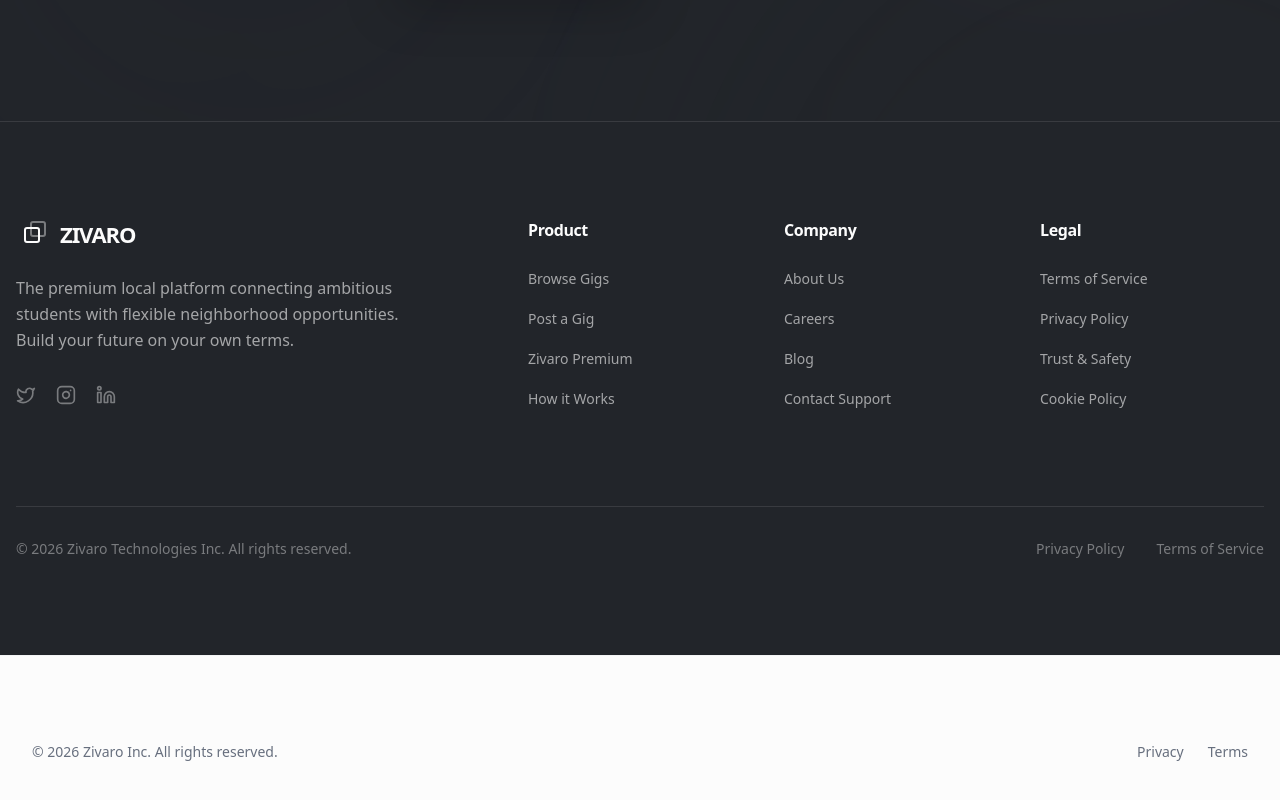
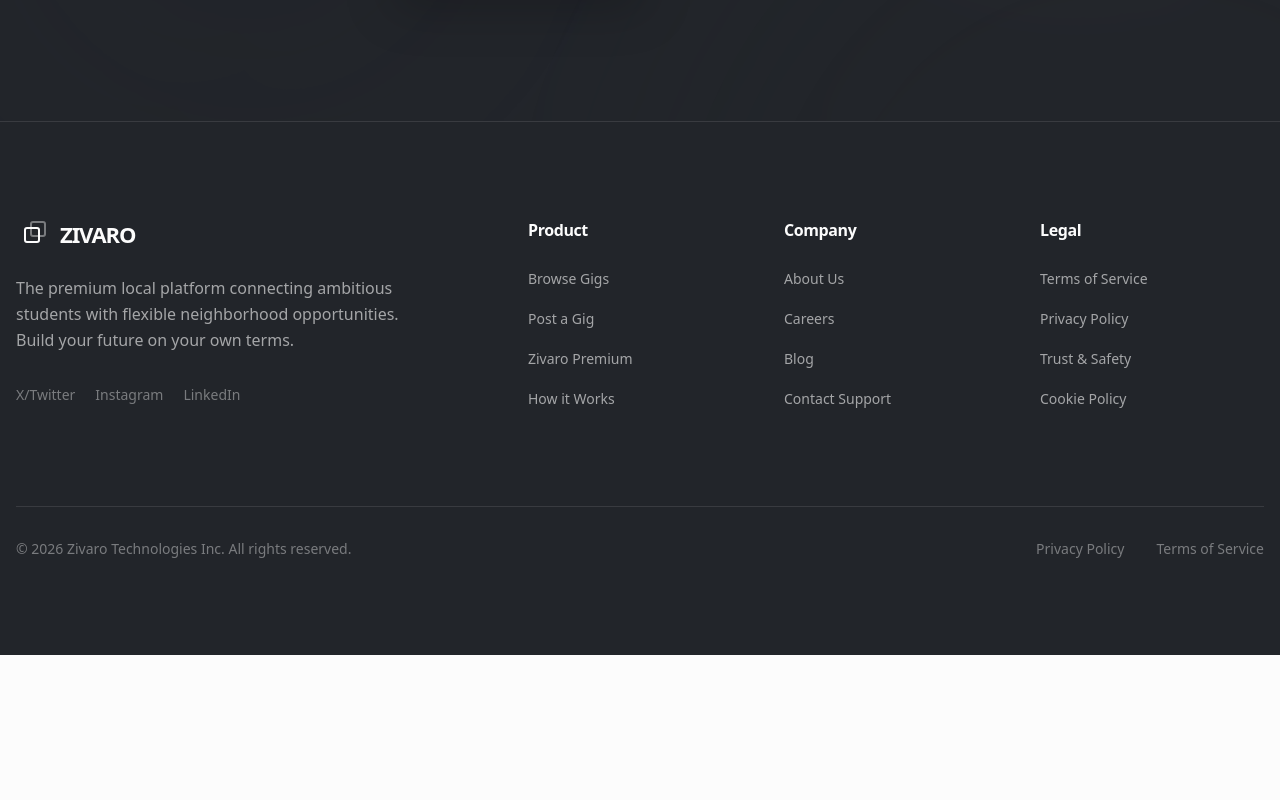
Before and after one commit to salmanahmad34/zivaro, a React (Vite) app: page / in a window 1280 px wide. Shown: the part 9377-10177 px from the top of the page. After the commit the page ends 10032 px from the top, so only its background shows below. Built offline with nearby package versions, Linux system fonts and the light colour scheme.

Commit message:
Fixed unsupported footer social icons

```diff
--- a/src/components/landing/FooterSection.tsx
+++ b/src/components/landing/FooterSection.tsx
@@ -1,6 +1,6 @@
 import { motion } from 'framer-motion'
 import { Link } from 'react-router-dom'
-import { Twitter, Instagram, Linkedin } from 'lucide-react'
+
 
 const FOOTER_LINKS = {
   Product: [
@@ -24,9 +24,9 @@ const FOOTER_LINKS = {
 }
 
 const SOCIAL_LINKS = [
-  { icon: Twitter, href: '#' },
-  { icon: Instagram, href: '#' },
-  { icon: Linkedin, href: '#' }
+  { name: 'X/Twitter', href: '#' },
+  { name: 'Instagram', href: '#' },
+  { name: 'LinkedIn', href: '#' }
 ]
 
 const containerVariants = {
@@ -74,8 +74,8 @@ export const FooterSection = () => {
 
             <div className="flex items-center gap-5 pt-2">
               {SOCIAL_LINKS.map((social, idx) => (
-                <a key={idx} href={social.href} className="text-background/40 hover:text-primary transition-all hover:-translate-y-1 duration-300">
-                  <social.icon className="w-5 h-5" />
+                <a key={idx} href={social.href} className="text-background/40 hover:text-primary transition-all hover:-translate-y-1 duration-300 text-sm font-medium">
+                  {social.name}
                 </a>
               ))}
             </div>
--- a/src/components/layout/LandingLayout.tsx
+++ b/src/components/layout/LandingLayout.tsx
@@ -9,18 +9,6 @@ export const LandingLayout = () => {
       <main className="flex-1 w-full flex flex-col items-center">
         <Outlet />
       </main>
-
-      <footer className="py-12 border-t border-border/40 bg-background">
-        <div className="container flex flex-col items-center justify-between gap-6 md:h-24 md:flex-row max-w-screen-2xl">
-          <p className="text-center text-sm leading-loose text-muted-foreground md:text-left">
-            &copy; {new Date().getFullYear()} Zivaro Inc. All rights reserved.
-          </p>
-          <div className="flex space-x-6 text-sm text-muted-foreground">
-            <a href="#" className="hover:text-foreground">Privacy</a>
-            <a href="#" className="hover:text-foreground">Terms</a>
-          </div>
-        </div>
-      </footer>
     </div>
   )
 }
--- a/vite.config.ts
+++ b/vite.config.ts
@@ -10,4 +10,18 @@ export default defineConfig({
       "@": path.resolve(__dirname, "./src"),
     },
   },
+  build: {
+    outDir: 'dist',
+    sourcemap: false,
+    minify: 'esbuild',
+    rollupOptions: {
+      output: {
+        manualChunks: {
+          vendor: ['react', 'react-dom', 'react-router-dom'],
+          framer: ['framer-motion'],
+          ui: ['lucide-react', 'clsx', 'tailwind-merge']
+        }
+      }
+    }
+  }
 })
```
Also changed, not shown: 1 other file (tests, documents, lock files or other folders).
